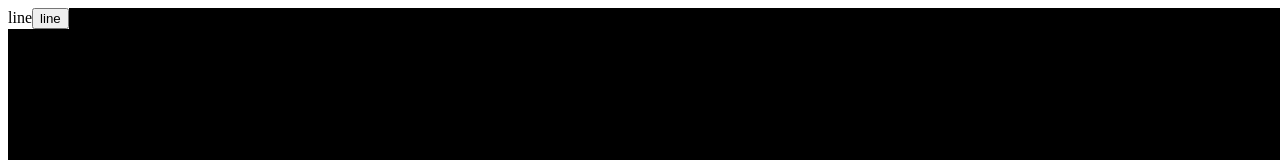
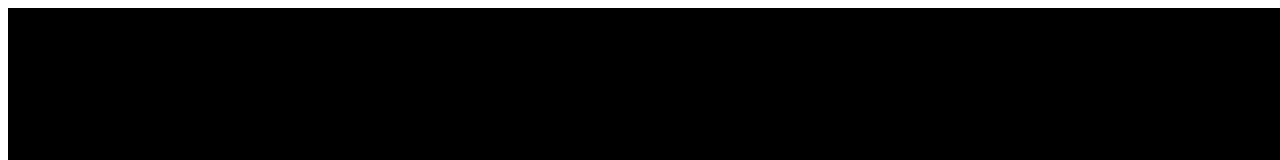
Before and after one commit to sebipap/draw, a React (Vite) app: page / in a window 1280 px wide. Shown: the top 160 px of the page. Built offline with nearby package versions, Linux system fonts and the light colour scheme.

Commit message:
remove useless stuff

```diff
--- a/src/App.tsx
+++ b/src/App.tsx
@@ -129,8 +129,6 @@
 }
 
 function App() {
-  const [tool, setTool] = useState<"default" | "line">("line");
-
   const [cursor, setCursor] = useState<Coordinates>({
     x: 0,
     y: 0,
@@ -265,22 +263,6 @@
 
   return (
     <div onMouseMove={handleMouseMove} onClick={handleClick}>
-      <div
-        style={{
-          position: "fixed",
-          background: "white",
-        }}
-      >
-        {tool}
-        <button
-          onClick={(event) => {
-            setTool("line");
-            event.stopPropagation();
-          }}
-        >
-          line
-        </button>
-      </div>
       <Canvas
         points={[
           ...coloredPoints,
```
